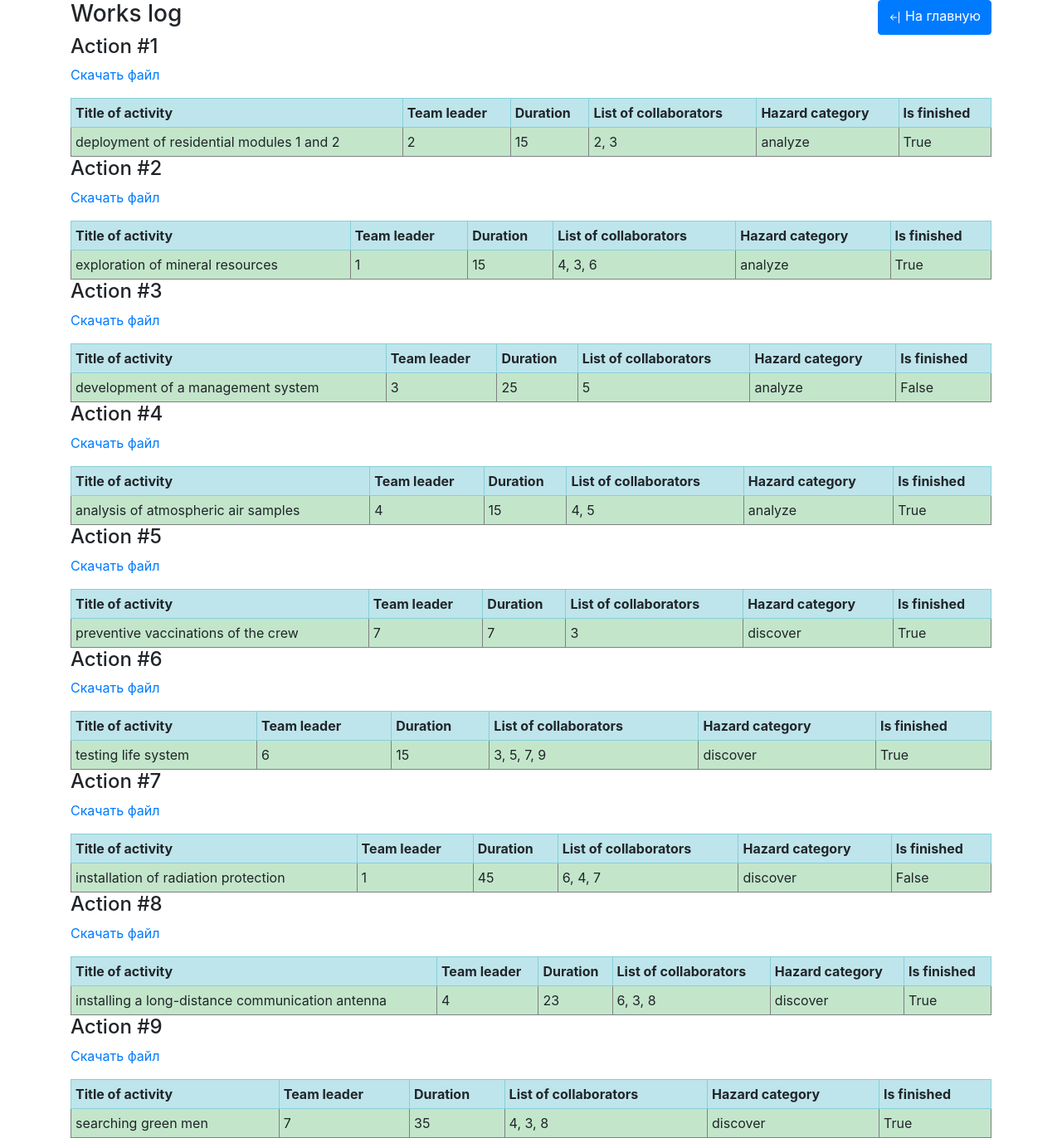
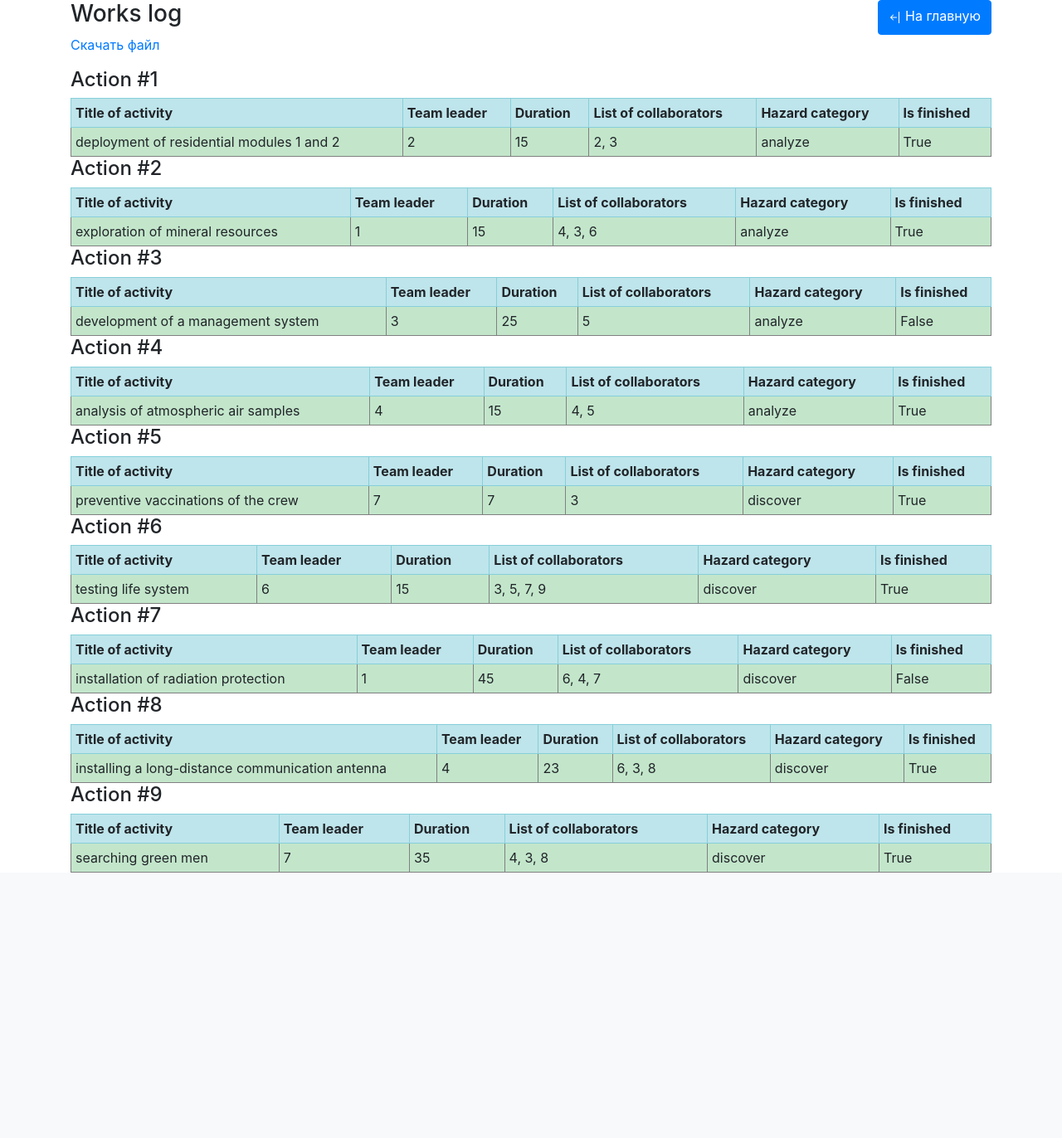
Before and after one commit to Mnedo/Heroku_Secure, a Flask app: page /works_log in a window 1280 px wide. Shown: the part 56-1428 px from the top of the page at 83% size. After the commit the page ends 1108 px from the top, so only its background shows below. Run offline with Flask 2, Linux system fonts and the light colour scheme; a user stored in the database is signed in; data comes from the database, SQL or seed files in the repository; some libraries are stand-ins or nearby versions.

Commit message:
Db update

```diff
--- a/templates/work_log.html
+++ b/templates/work_log.html
@@ -14,9 +14,10 @@
 
 
 </div>
+<p><a href="db/blogs.db" download>Скачать файл</a>
 {% for item in jobs %}
 <h4>Action #{{ loop.index }}</h4>
-<p><a href="db/blogs.db" download>Скачать файл</a>
+
 <table border="1" width="100%" cellpadding="5">
     <tr class="table-info">
         <th>Title of activity</th>
```
